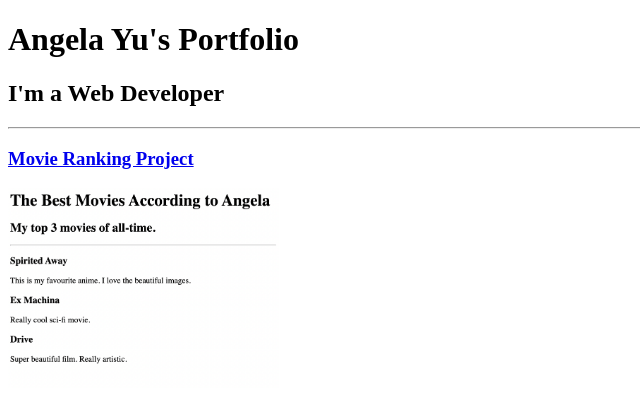
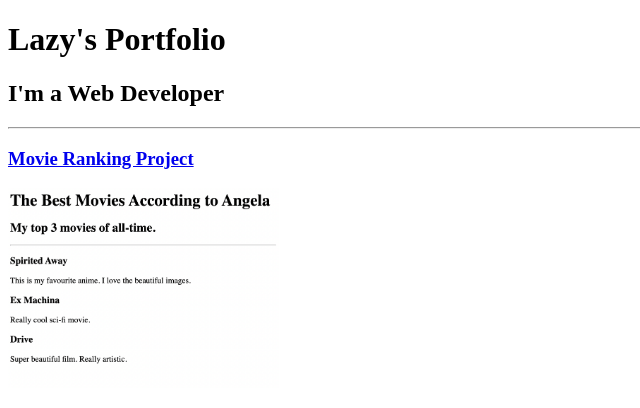
Before and after one commit to lazyveloper/html-portfolio, a plain HTML site: page index.html in a window 1280 px wide. Shown: the top 408 px of the page, without its empty margins (0-640 px from the left). Drawn offline with Linux system fonts and the light colour scheme.

Commit message:
name changes

```diff
--- a/index.html
+++ b/index.html
@@ -2,11 +2,11 @@
 <html lang="en">
   <head>
     <meta charset="UTF-8" />
-    <title>Angela's Portfolio</title>
+    <title>Lazy's Portfolio</title>
   </head>
 
   <body>
-    <h1>Angela Yu's Portfolio</h1>
+    <h1>Lazy's Portfolio</h1>
     <h2>I'm a Web Developer</h2>
     <hr />
     <h3><a href="./public/movie-ranking.html">Movie Ranking Project</a></h3>
```
